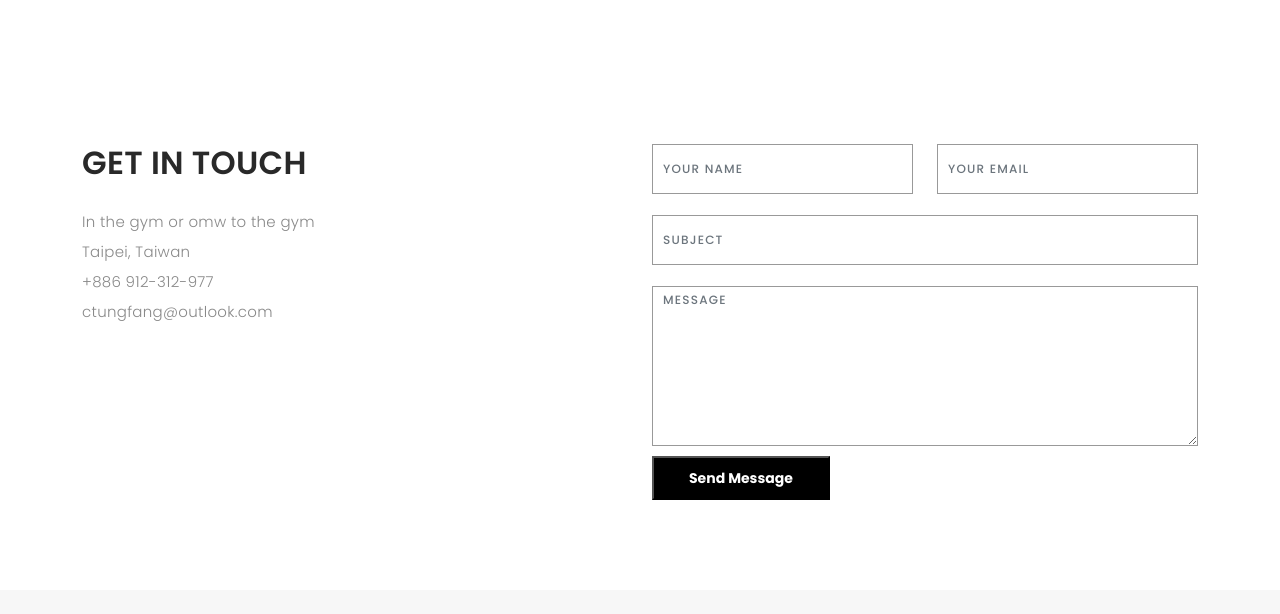
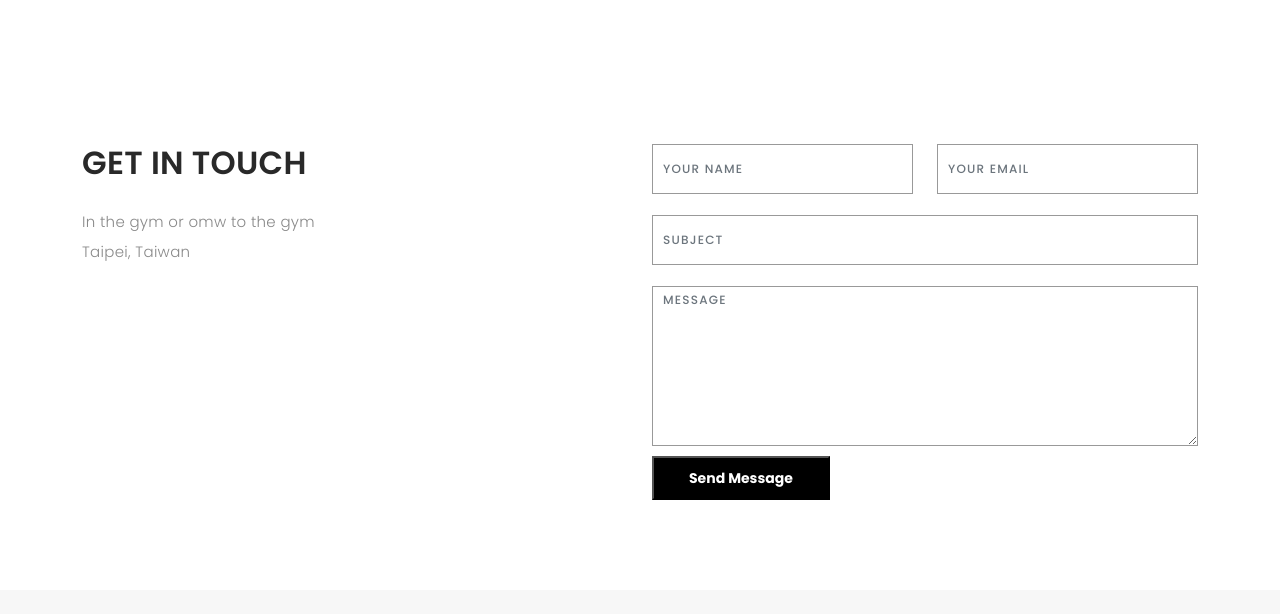
Before and after one commit to ctungfang/ctungfang.github.io, a plain HTML site: page index.html in a window 1280 px wide. Shown: the part 2778-3392 px from the top of the page. Drawn offline with nearby package versions, Linux system fonts and the light colour scheme; a web font is replaced by a local one.

Commit message:
modify contact info

```diff
--- a/index.html
+++ b/index.html
@@ -358,8 +358,6 @@
                 <ul class="contact-details">
                   <li><span>In the gym or omw to the gym</span></li>
                   <li><span>Taipei, Taiwan</span></li>
-                  <li><span>+886 912-312-977</span></li>
-                  <li><span>ctungfang@outlook.com</span></li>
                 </ul>
 
               </div>
```
Also changed, not shown: assets/img/background2.JPG (added).
